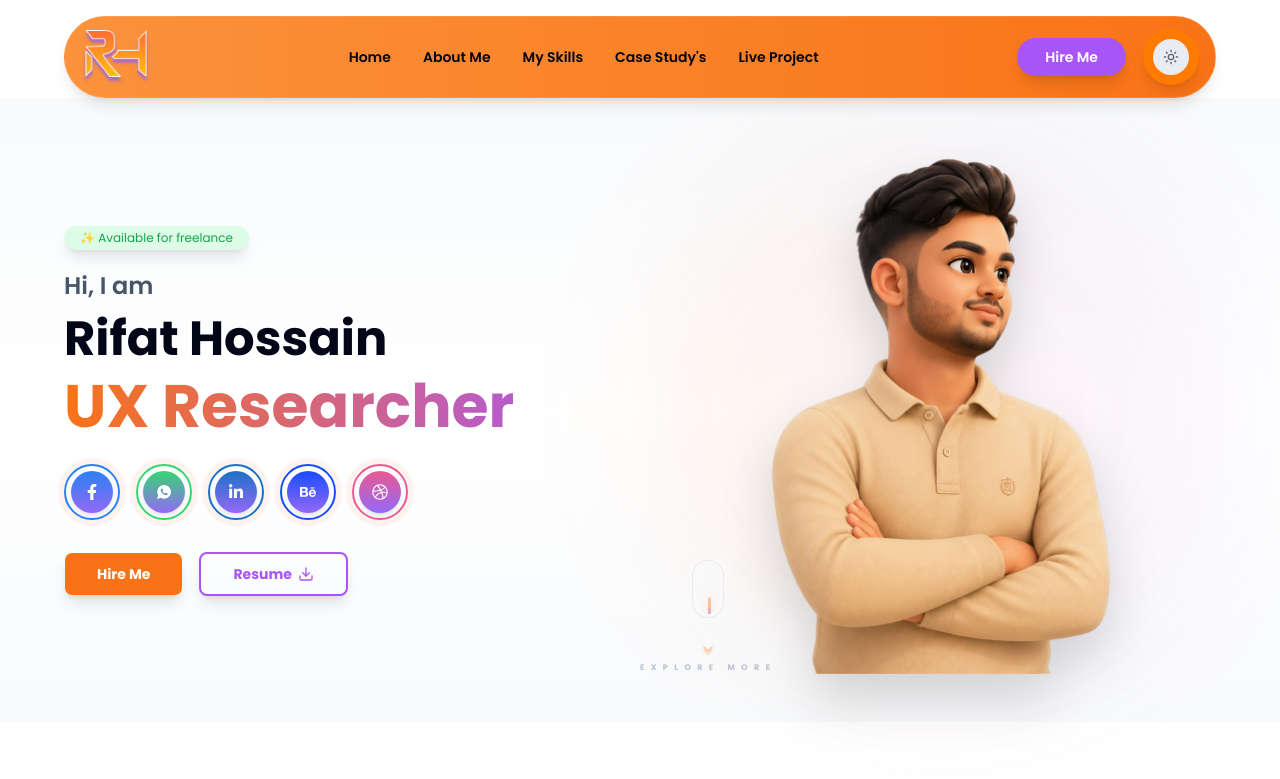
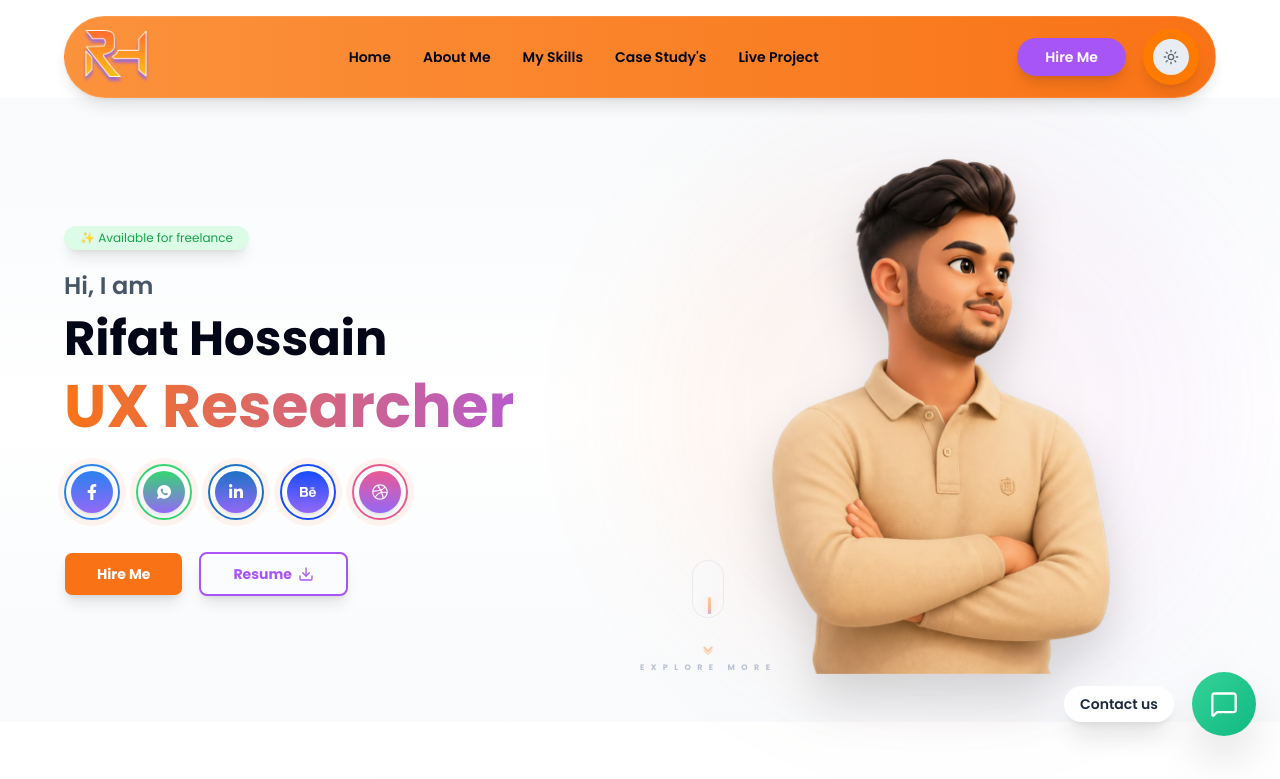
Before and after one commit to Kongkon45/rifat-portfolio, a Next.js app: page / in a window 1280 px wide. Shown: the top 779 px of the page. Built offline with nearby package versions, Linux system fonts and the light colour scheme.

Commit message:
contact tab add

```diff
--- a/src/app/layout.tsx
+++ b/src/app/layout.tsx
@@ -7,6 +7,7 @@ import { Poppins } from "next/font/google";
 import SmoothScrollProvider from "@/components/providers/SmoothScrollProvider";
 import ScrollProgressBar from "@/components/providers/ScrollProgressBar";
 import ScrollToTopComponent from "@/components/providers/ScrollToTop";
+import ContactFab from "@/components/shared/ContactFab/ContactFab";
 
 const poppins = Poppins({
   subsets: ["latin"],
@@ -32,6 +33,7 @@ export default function RootLayout({
         <SmoothScrollProvider>
           <Navbar />
           {children}
+          <ContactFab />
           <ScrollToTopComponent/>
           <Footer />
         </SmoothScrollProvider>
--- /dev/null
+++ b/src/components/shared/ContactFab/ContactFab.tsx
@@ -0,0 +1,100 @@
+"use client"
+
+import React, { useState } from "react"
+import { motion, AnimatePresence } from "framer-motion"
+import { MessageSquare, Phone, Mail, X } from "lucide-react"
+import { IoLogoWhatsapp } from "react-icons/io"
+import { FaFacebookMessenger } from "react-icons/fa"
+
+export default function ContactFab() {
+  const [open, setOpen] = useState(false)
+
+  const items = [
+    {
+      id: "whatsapp",
+      label: "WhatsApp",
+      href: "https://wa.me/",
+      bg: "bg-emerald-400",
+      icon: <IoLogoWhatsapp className="w-5 h-5 text-white" />,
+    },
+    {
+      id: "messenger",
+      label: "Messenger",
+      href: "https://m.me/",
+      bg: "bg-blue-500",
+      icon: <FaFacebookMessenger className="w-4 h-4 text-white" />,
+    },
+    {
+      id: "phone",
+      label: "Call",
+      href: "tel:+1234567890",
+      bg: "bg-emerald-400",
+      icon: <Phone className="w-4 h-4 text-white" />,
+    },
+    {
+      id: "email",
+      label: "Email",
+      href: "mailto:hello@example.com",
+      bg: "bg-rose-400",
+      icon: <Mail className="w-4 h-4 text-white" />,
+    },
+  ]
+
+  return (
+    <div className="fixed right-6 bottom-16 z-50 flex flex-col items-center gap-3">
+      <AnimatePresence>
+        {open && (
+          <motion.div
+            initial={{ opacity: 0, y: 12 }}
+            animate={{ opacity: 1, y: 0 }}
+            exit={{ opacity: 0, y: 12 }}
+            transition={{ duration: 0.18 }}
+            className="flex flex-col items-center gap-3"
+          >
+            {items.map((it, idx) => (
+              <motion.a
+                key={it.id}
+                href={it.href}
+                target="_blank"
+                rel="noreferrer"
+                initial={{ opacity: 0, y: 10 }}
+                animate={{ opacity: 1, y: 0 }}
+                exit={{ opacity: 0, y: 8 }}
+                transition={{ delay: idx * 0.04 }}
+                className={`w-14 h-14 rounded-full flex items-center justify-center shadow-xl ${it.bg} hover:scale-105 transform-gpu transition-all`}
+                aria-label={it.label}
+              >
+                {it.icon}
+              </motion.a>
+            ))}
+          </motion.div>
+        )}
+      </AnimatePresence>
+
+      <div className="relative">
+        <button
+          aria-expanded={open}
+          onClick={() => setOpen((s) => !s)}
+          className="w-16 h-16 rounded-full bg-gradient-to-br from-emerald-400 to-emerald-500 shadow-2xl flex items-center justify-center text-white transform-gpu transition-all hover:scale-105 active:scale-95"
+        >
+          <motion.span
+            initial={{ rotate: 0, scale: 1 }}
+            animate={{ rotate: open ? 180 : 0, scale: open ? 0.96 : 1 }}
+            transition={{ type: "spring", stiffness: 300, damping: 20 }}
+            className="flex items-center justify-center"
+          >
+            {open ? <X className="w-7 h-7" /> : <MessageSquare className="w-7 h-7" />}
+          </motion.span>
+        </button>
+
+        {!open && (
+          <div className="w-32 hidden md:flex absolute right-full top-1/2 -translate-y-1/2">
+            <div className="rounded-full bg-white/95 dark:bg-slate-900/95 px-4 py-2 shadow-xl text-slate-800 dark:text-slate-100 text-sm font-semibold select-none">
+              Contact us
+            </div>
+          </div>
+        )}
+      </div>
+    </div>
+  )
+}
```
